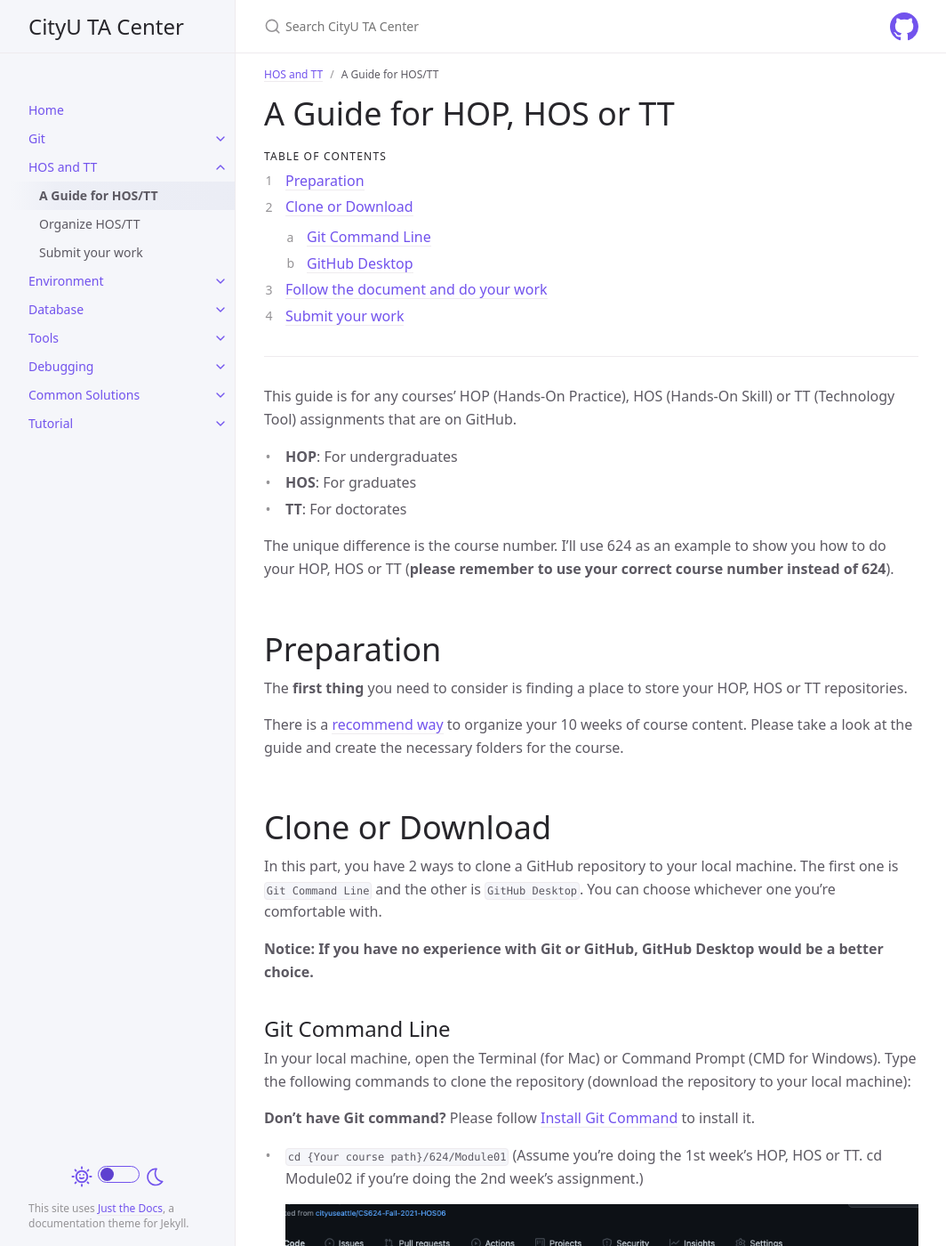
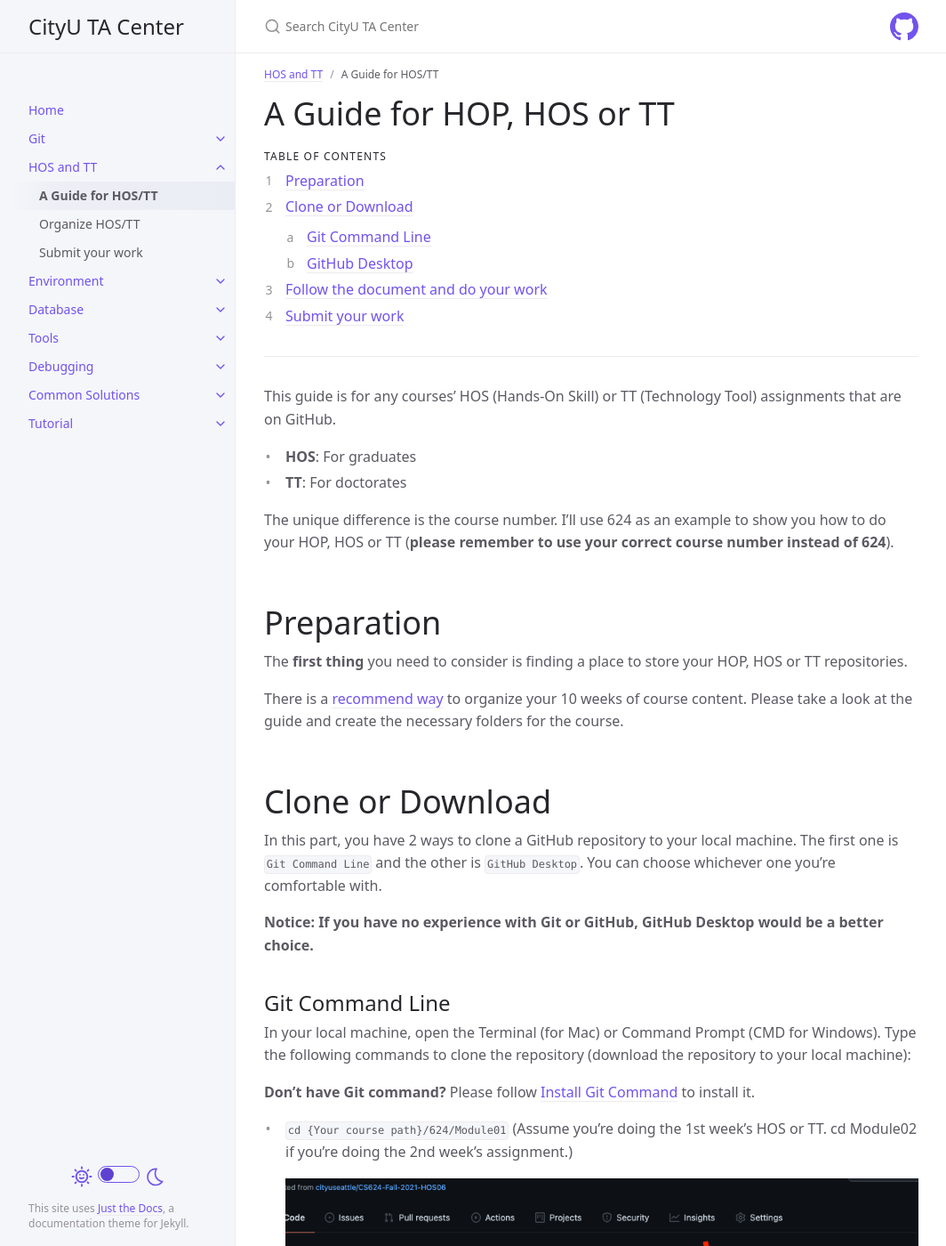
Before and after one commit to cityuseattle/cityuseattle.github.io, a Jekyll site: the page built from docs/hoporhos/guide.md, in a window 1280 px wide and 1400 px high. Shown: the whole window at 89% size, without its empty margins (107-1171 px from the left). Built offline with Jekyll 4.4.1, drawn with Linux system fonts in a browser that asks for light colours.

```diff
--- a/docs/hoporhos/guide.md
+++ b/docs/hoporhos/guide.md
@@ -17,9 +17,8 @@ nav_order: 2
 ---
 
 
-This guide is for any courses' HOP (Hands-On Practice), HOS (Hands-On Skill) or TT (Technology Tool) assignments that are on GitHub.
+This guide is for any courses' HOS (Hands-On Skill) or TT (Technology Tool) assignments that are on GitHub.
 
-* **HOP**: For undergraduates
 * **HOS**: For graduates
 * **TT**: For doctorates
 
@@ -43,17 +42,17 @@ In your local machine, open the Terminal (for Mac) or Command Prompt (CMD for Wi
 
 **Don't have Git command?** Please follow [Install Git Command]({{ site.baseurl }}{% link docs/git/install.md %}) to install it.
 
-* `cd {Your course path}/624/Module01` (Assume you're doing the 1st week's HOP, HOS or TT. cd Module02 if you're doing the 2nd week's assignment.)
+* `cd {Your course path}/624/Module01` (Assume you're doing the 1st week's HOS or TT. cd Module02 if you're doing the 2nd week's assignment.)
 
   ![HOP and HOS organized sturcture](/assets/images/hoporhos/guide/hos-readme-sample.png)
 
 * `git clone [URL]` (to download this GitHub repository to your local machine, **replace `[URL]` with the actual url of your repository**. Use the copy icon to copy the repository `[URL]`.
 
-  ![HOP and HOS organized sturcture](/assets/images/hoporhos/guide/hos-readme-clone.png)
+  ![HOS organized sturcture](/assets/images/hoporhos/guide/hos-readme-clone.png)
 
 * `cd {repository name}` (Your repository name will be different from mine, you need to replace `{repository name}` with the actual repository name you just downloaded.)
 
-  ![HOP and HOS organized sturcture](/assets/images/hoporhos/guide/hos-readme-cd.png)
+  ![ddHOS organized sturcture](/assets/images/hoporhos/guide/hos-readme-cd.png)
 
 ## GitHub Desktop
 
```
